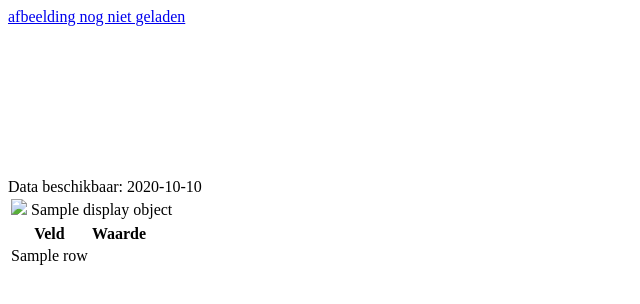
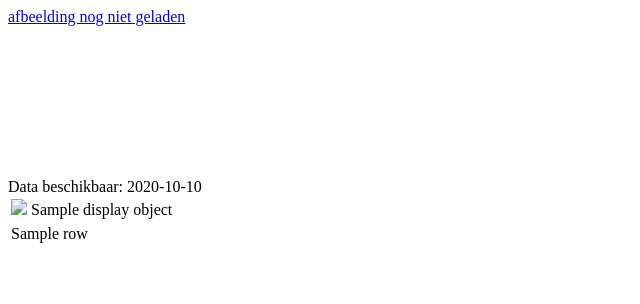
Before and after one commit to lizardsystem/lizard-shape, a Django app: template lizard_shape/templates/lizard_shape/popup_shape.html in a window 1280 px wide. Shown: the top 304 px of the page, without its empty margins (0-640 px from the left). Run offline with Django 3.2, Linux system fonts and the light colour scheme; the template is opened without the code that fills it: most values are stand-ins (such as "Sample title", 1, 10 or a date in 2020).

Commit message:
#2551 removed header "Veld" and "Waarde" from popup

```diff
--- a/CHANGES.txt
+++ b/CHANGES.txt
@@ -5,7 +5,7 @@ Changelog of lizard-shape
 1.14.2 (unreleased)
 -------------------
 
-- Nothing changed yet.
+- #2551 Removed header "Veld" and "Waarde" from popup.
 
 
 1.14.1 (2011-05-02)
--- a/lizard_shape/templates/lizard_shape/popup_shape.html
+++ b/lizard_shape/templates/lizard_shape/popup_shape.html
@@ -32,16 +32,6 @@ Data beschikbaar: {{ his_file_dtstart|date:"Y-m-d" }}
 {# body #}
 <div>
   <table class="noprint generic-table">
-    <thead>
-      <tr>
-        <th>
-          Veld
-        </th>
-        <th>
-          Waarde
-        </th>
-      </tr>
-    </thead>
     <tbody>
       {% for row in display_object.values %}
       <tr>
```
